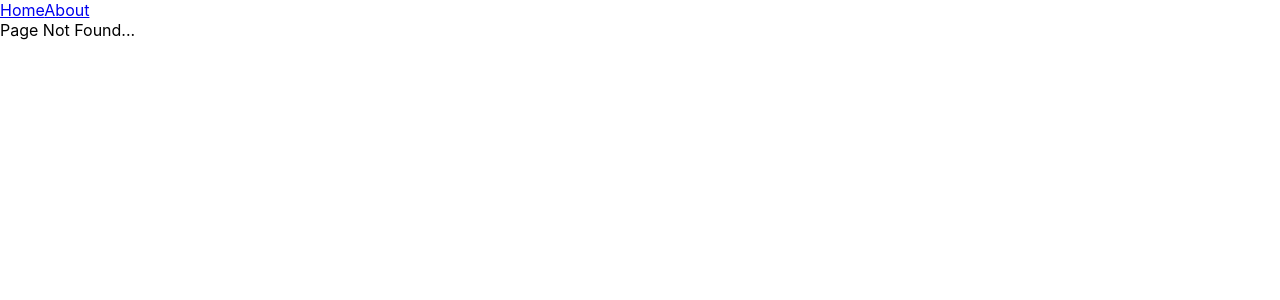
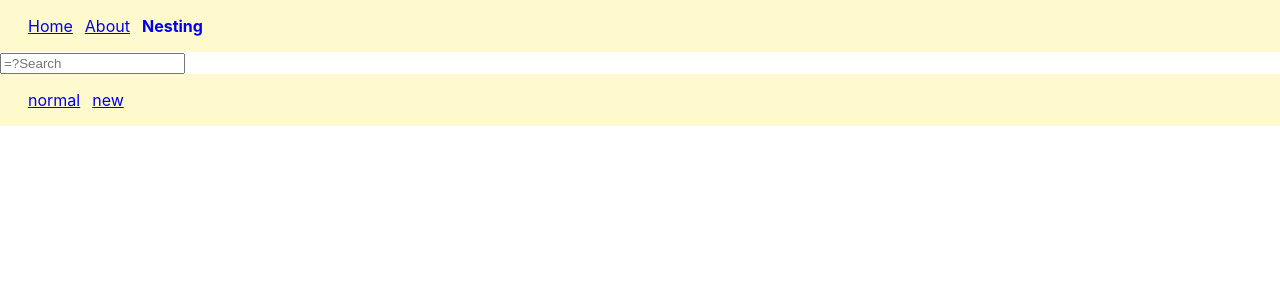
Before and after one commit to 10009ukk/react-practice, a React (Create React App) app: page /nesting in a window 1280 px wide. Before the commit this address had no page. Shown: the top 300 px of the page. Built offline with nearby package versions, Linux system fonts and the light colour scheme.

Commit message:
중첩 라우터 베이식

```diff
--- a/src/App.js
+++ b/src/App.js
@@ -2,6 +2,7 @@ import { Route, Routes } from "react-router-dom";
 import { About } from "./router/About";
 import { Home } from "./router/Home";
 import { NavBar } from "./router/NavBar";
+import { Nesting, New, Normal } from "./router/Nesting";
 import { NoMatch } from "./router/NoMatch";
 import { Summary } from "./router/Summary";
 
@@ -13,6 +14,10 @@ function App() {
         <Route path="/" element={<Home />} />
         <Route path="about" element={<About />} />
         <Route path="summary" element={<Summary />} />
+        <Route path="nesting" element={<Nesting/>}>
+          <Route path="normal" element={<Normal/>} />
+          <Route path="new" element={<New/>} />
+        </Route>
         <Route path="*" element={<NoMatch />} />
       </Routes>
     </>
--- a/src/index.css
+++ b/src/index.css
@@ -1,13 +1,22 @@
 body {
   margin: 0;
-  font-family: -apple-system, BlinkMacSystemFont, 'Segoe UI', 'Roboto', 'Oxygen',
-    'Ubuntu', 'Cantarell', 'Fira Sans', 'Droid Sans', 'Helvetica Neue',
+  font-family: -apple-system, BlinkMacSystemFont, "Segoe UI", "Roboto", "Oxygen",
+    "Ubuntu", "Cantarell", "Fira Sans", "Droid Sans", "Helvetica Neue",
     sans-serif;
   -webkit-font-smoothing: antialiased;
   -moz-osx-font-smoothing: grayscale;
 }
 
 code {
-  font-family: source-code-pro, Menlo, Monaco, Consolas, 'Courier New',
+  font-family: source-code-pro, Menlo, Monaco, Consolas, "Courier New",
     monospace;
 }
+
+nav {
+  padding: 16px;
+  background-color: lemonchiffon;
+}
+
+nav a {
+  margin-left: 12px;
+}
--- a/src/router/NavBar.js
+++ b/src/router/NavBar.js
@@ -14,6 +14,7 @@ export const NavBar = () => {
         <nav>
             <NavLink style={navLinkStyle} to="/">Home</NavLink>
             <NavLink style={navLinkStyle} to="/about">About</NavLink>
+            <NavLink style={navLinkStyle} to="/nesting">Nesting</NavLink>
         </nav>
     );
 };
--- /dev/null
+++ b/src/router/Nesting.js
@@ -0,0 +1,25 @@
+import React from 'react';
+import { Link, Outlet } from "react-router-dom";
+
+export const Nesting = () => {
+  return (
+      <>
+        <div>
+          <input type="search" placeholder='=?Search' />
+        </div>
+          <nav>
+              <Link to="normal">normal</Link>
+              <Link to="new">new</Link>
+          </nav>
+          <Outlet />
+      </>
+  )
+};
+
+export const Normal = () => {
+  return <div>normal label!</div>;
+};
+
+export const New = () => {
+    return <div>New Label!</div>;
+  };
```
